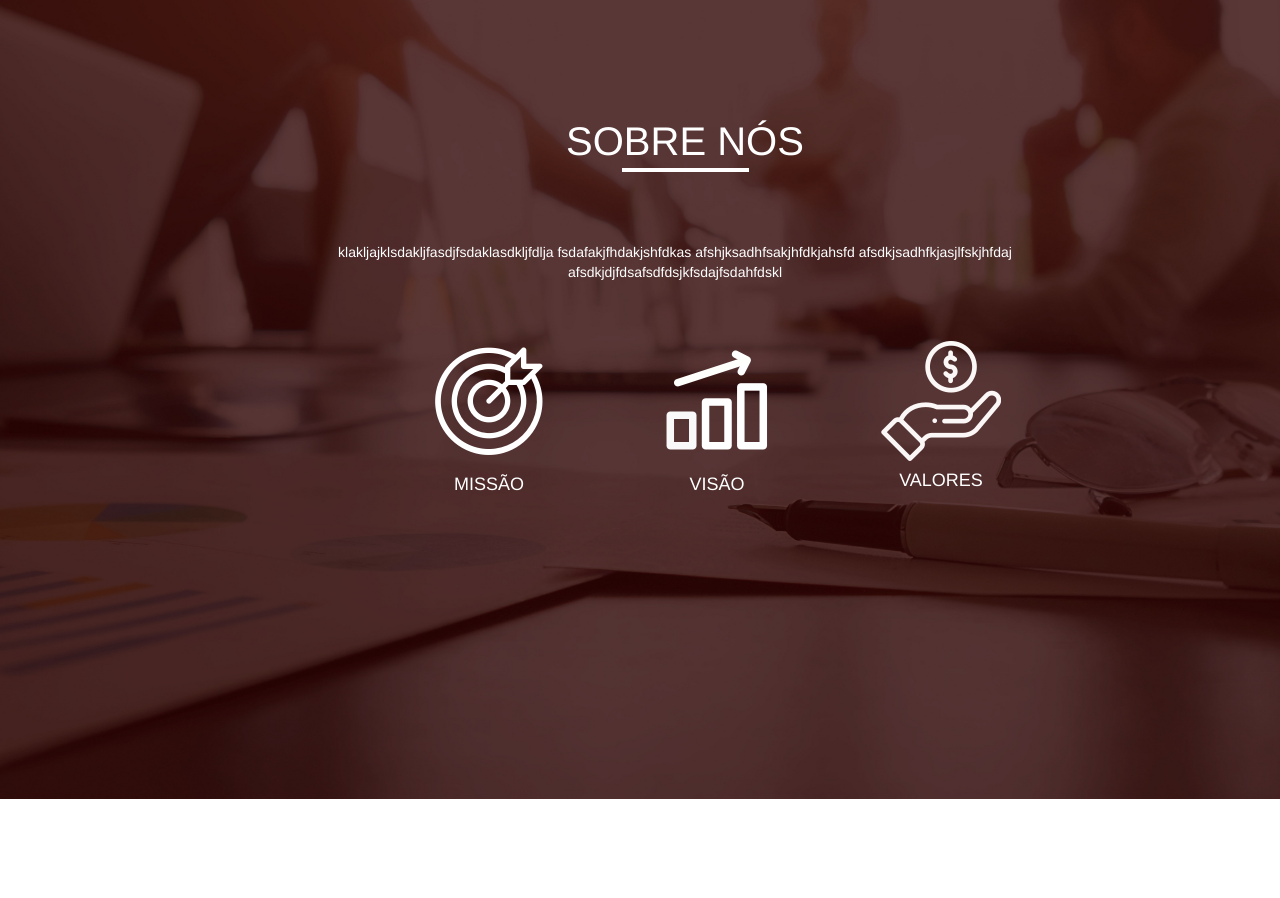
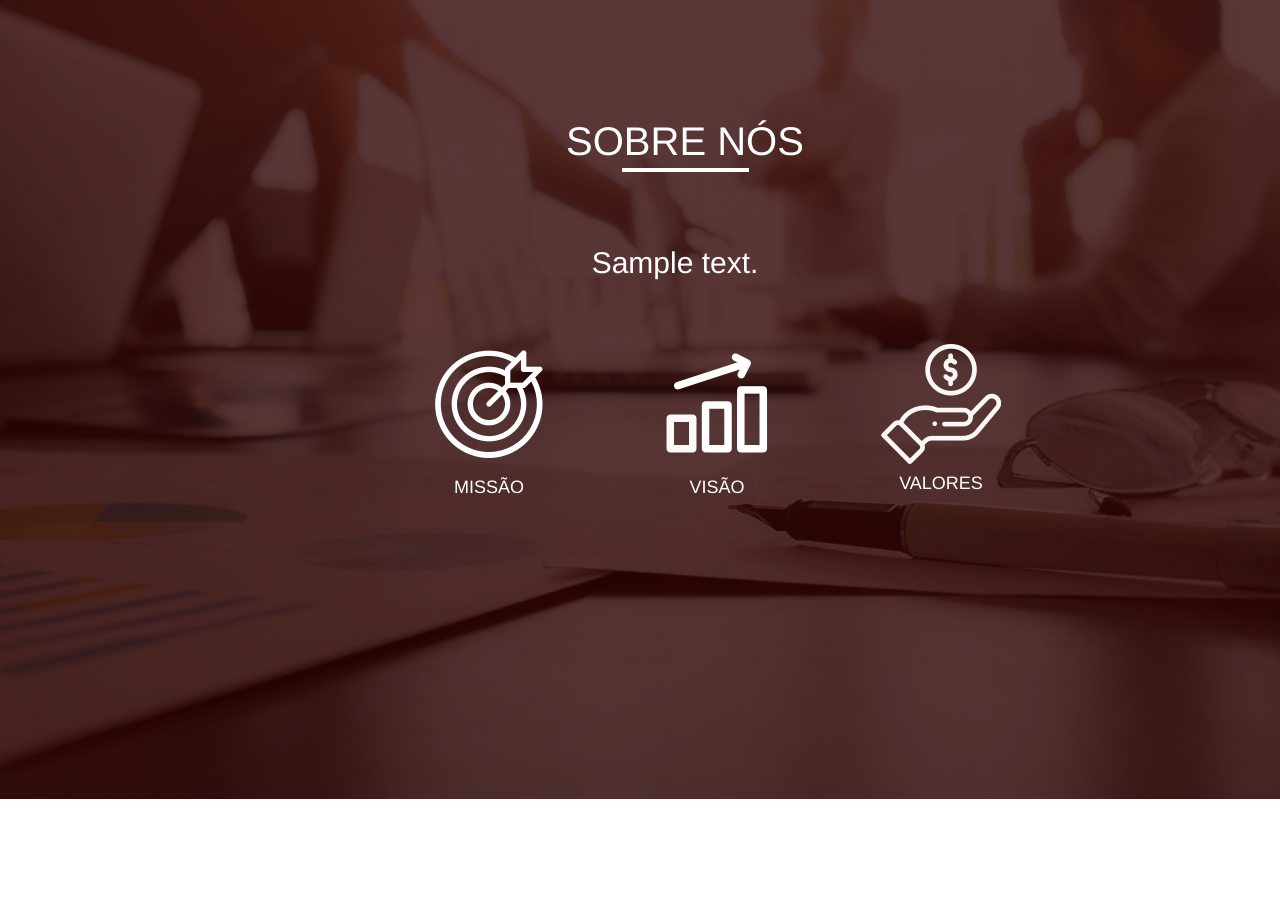
Before and after one commit to Showza/projeto-estatis, a CodeIgniter app: page /projeto-estatis/quemsomos in a window 1280 px wide; the page is wider, and only the part inside the window is pictured. Shown: the part 115-1013 px from the top of that part. Run offline with CodeIgniter, Linux system fonts and the light colour scheme; tables that the repository leaves empty hold one stand-in row (values such as "Sample post"); data that the repository does not hold is empty; some libraries are stand-ins or nearby versions.

Commit message:
frontend quemsomos

```diff
--- a/application/controllers/Quemsomos.php
+++ b/application/controllers/Quemsomos.php
@@ -5,12 +5,18 @@ class Quemsomos extends CI_Controller {
 
 	public function __construct(){
 		parent::__construct();
-		$this->load->model('quemsomos_model','modelquemsomos');
+
 	}
 
 	public function index()
 	{
-		$this->load->view('frontend/template/html-header');
+		$this->load->model('quemsomos_model','modelquemsomos');
+		$dados['descricao'] = $this->modelquemsomos->mostrar_texto();
+
+		$dados['titulo'] = 'Estatis Jr.';
+		$dados['subtitulo'] = 'Quem Somos';
+
+		$this->load->view('frontend/template/html-header', $dados);
 		$this->load->view('frontend/template/header');
 		$this->load->view('frontend/quemsomos');
 		$this->load->view('frontend/template/footer');
--- a/application/models/Quemsomos_model.php
+++ b/application/models/Quemsomos_model.php
@@ -4,12 +4,13 @@ defined('BASEPATH') OR exit('No direct script access allowed');
 class Quemsomos_model extends CI_Model {
 
 	public $id;
-	public $descrição;
+	public $descricao;
 
 
-	public function descricao(){
+	public function mostrar_texto(){
 		$this->db->select('descricao');
 		$this->db->from('sobre_nos');
+        return $this->db->get()->result();
 	}
 
 }
--- a/application/views/frontend/quemsomos.php
+++ b/application/views/frontend/quemsomos.php
@@ -1,13 +1,19 @@
+<!-- QUEM SOMOS -->
+
 	<div class="divmaster">
 		<section class="titulo">
+
 			<h1>SOBRE NÓS</h1>
 			<hr>
-			<p> klakljajklsdakljfasdjfsdaklasdkljfdlja
-					fsdafakjfhdakjshfdkas
-						afshjksadhfsakjhfdkjahsfd
-					afsdkjsadhfkjasjlfskjhfdaj
-				afsdkjdjfdsafsdfdsjkfsdajfsdahfdskl
+			<?php
+				foreach ($descricao as $sobre){
+			?>
+			<p>
+				<?php echo $sobre->descricao ?>
 			</p>
+			<?php
+				}
+			?>
 			<ul class="img">
 				<li>
 					<img src="<?php echo base_url('/assets/frontend/img/missao2.png'); ?>">
@@ -22,5 +28,6 @@
 					<h4>VALORES</h4>
 				</li>
 			</ul>
+
 		</section>
 	</div>
--- a/assets/frontend/css/style.css
+++ b/assets/frontend/css/style.css
@@ -223,6 +223,7 @@
 
 }
 .titulo p{
+    font-size: 3rem;
     max-width: 800px;
     margin-bottom: 35px;
     text-align: center;
```
